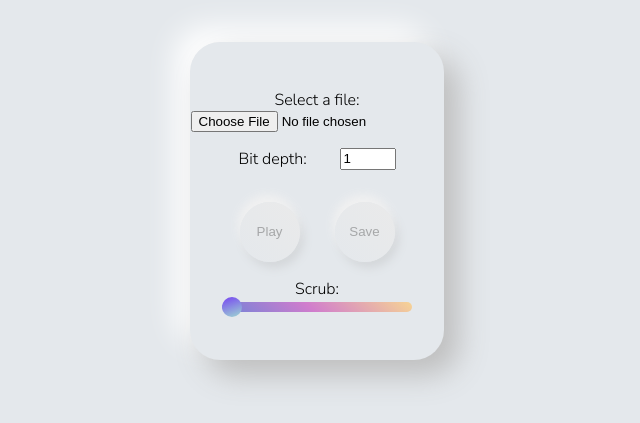
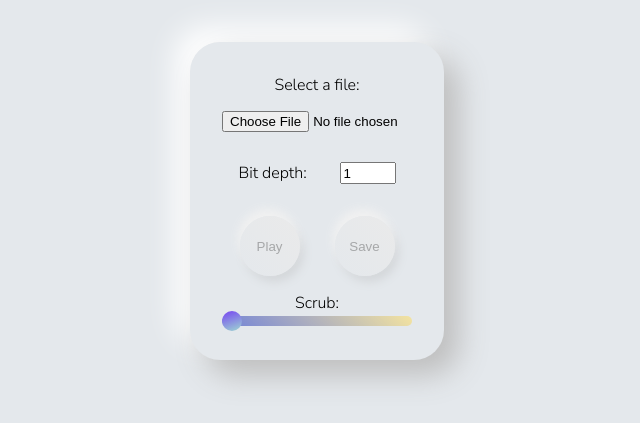
Before and after one commit to luk-pio/webmosh, a website with bundled scripts: page index.html in a window 1280 px wide. Shown: the part 271-694 px from the top of the page, without its empty margins (323-963 px from the left). Built offline with nearby package versions, Linux system fonts and the light colour scheme.

Commit message:
move all assets to root

```diff
--- a/card.css
+++ b/card.css
@@ -4,6 +4,10 @@
 body {
   background: var(--background);
   font-family: "Nunito Sans", sans-serif;
+}
+
+#audioFile {
+  margin: auto;
 }
 .main-heading {
   margin-bottom: 4rem;
@@ -28,7 +32,7 @@ body {
   display: flex;
   width: 100%;
   justify-content: space-around;
-  margin: 1rem 0 1rem
+  margin: 1rem 0 1rem;
 }
 
 button {
--- a/index.html
+++ b/index.html
@@ -48,6 +48,6 @@
       </div>
     </div>
     <canvas id="waveformCanvas" width="800" height="400"></canvas>
-    <script src="scripts/main.js" type="module"></script>
+    <script src="main.js" type="module"></script>
   </body>
 </html>
--- a/slider.css
+++ b/slider.css
@@ -4,7 +4,7 @@
     height: 10px;
     border-radius: 5px;
     background-color: #4158D0;
-    background-image: linear-gradient(43deg, #4158D0 0%, #C850C0 46%, #FFCC70 100%);
+    background-image: linear-gradient(43deg, #4158D0 0%, #fbe281 100%);
     outline: none;
     opacity: 0.7;
     -webkit-transition: .2s;
```
Also changed, not shown: main.js (renamed from scripts/main.js), pcm.js (renamed from scripts/pcm.js), waveformVisualizer.js (renamed from scripts/waveformVisualizer.js).
